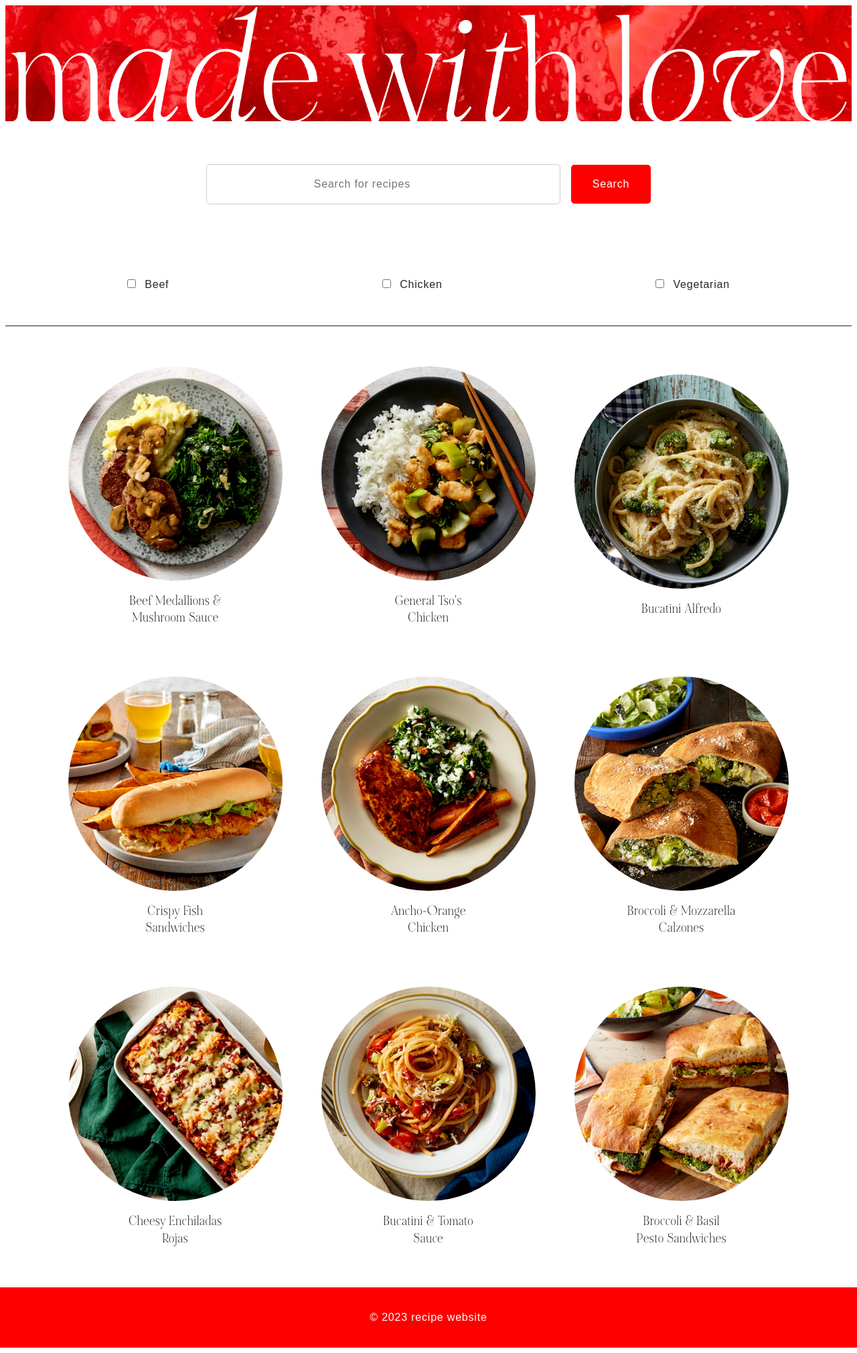
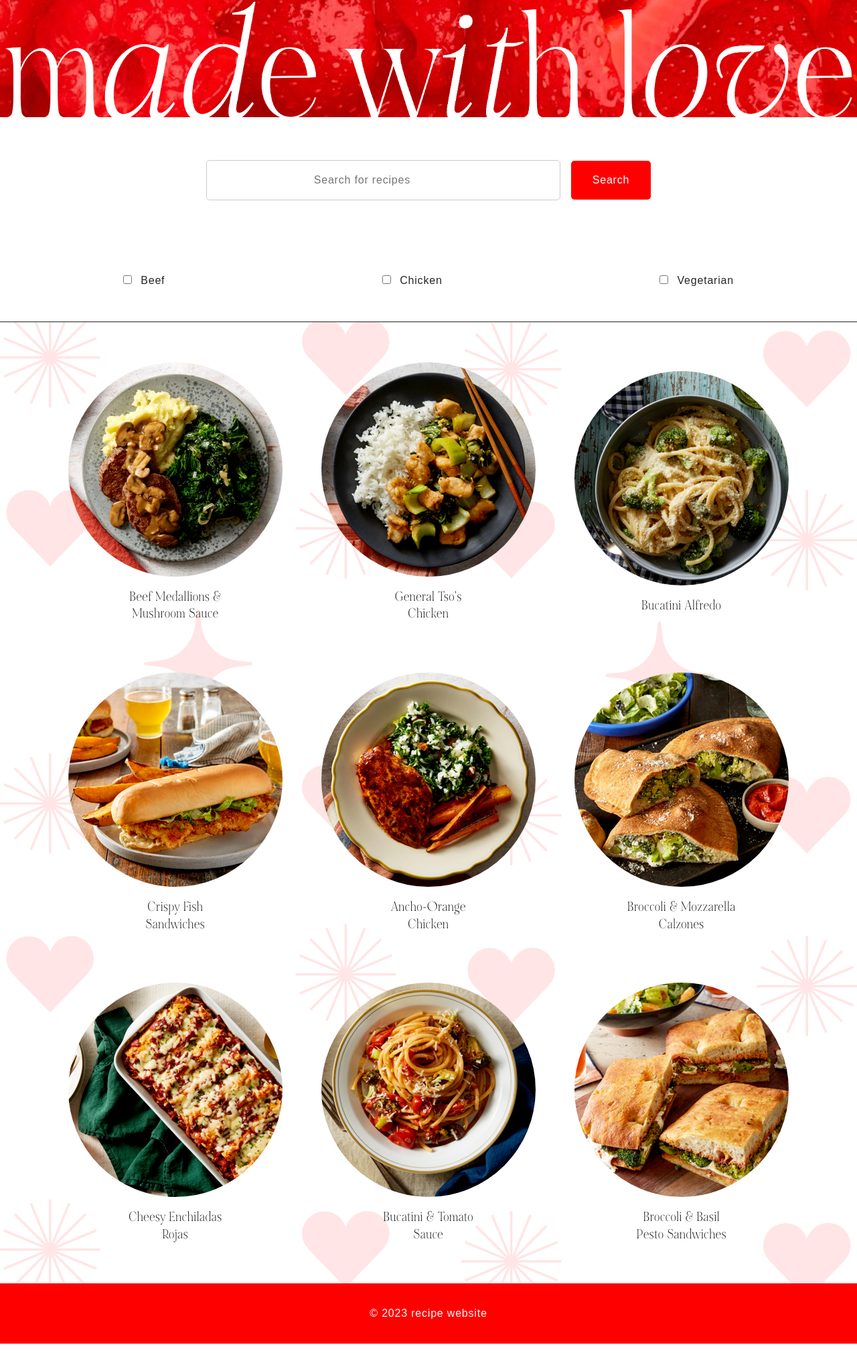
Before and after one commit to emf-99/idm232-abc123, a PHP site: page / in a window 1280 px wide. Shown: the whole page at 67% size. Run offline with PHP 8.4, Linux system fonts and the light colour scheme.

Commit message:
:art: bg and header

```diff
--- a/idm232/hwk1/styles.css
+++ b/idm232/hwk1/styles.css
@@ -15,11 +15,17 @@
 
 body {
 background-color: var(--color-screen);
+background-image: url(images/bg.png);
+background-size: cover;
+background-position: center center;
 display: flex;
 justify-content: center;
 align-items: center;
 flex-direction: column;
+margin: 0;
+padding: 0;
 }
+
 
 .container {
     position: relative;
@@ -122,11 +128,13 @@ header {
 .hero {
     position: relative;
     overflow: hidden;
+    margin-top: 0;
+    padding: 0;
 }
 
 .hero-image-container {
     width: 100%;
-    height: auto;
+    height: 50%;
     position: static;
 }
 
@@ -150,6 +158,7 @@ header {
 .hero-image {
     max-width: 100%;
     height: auto;
+
 }
 
 .title {
@@ -334,7 +343,7 @@ footer {
 
     figcaption {
         font-family: 'NoiretBlanc', cursive;
-        font-size: .6rem;
+        font-size: 1rem;
         color:  var(--color-text);
         max-width: 100ch;
         letter-spacing: .05rem;
```
